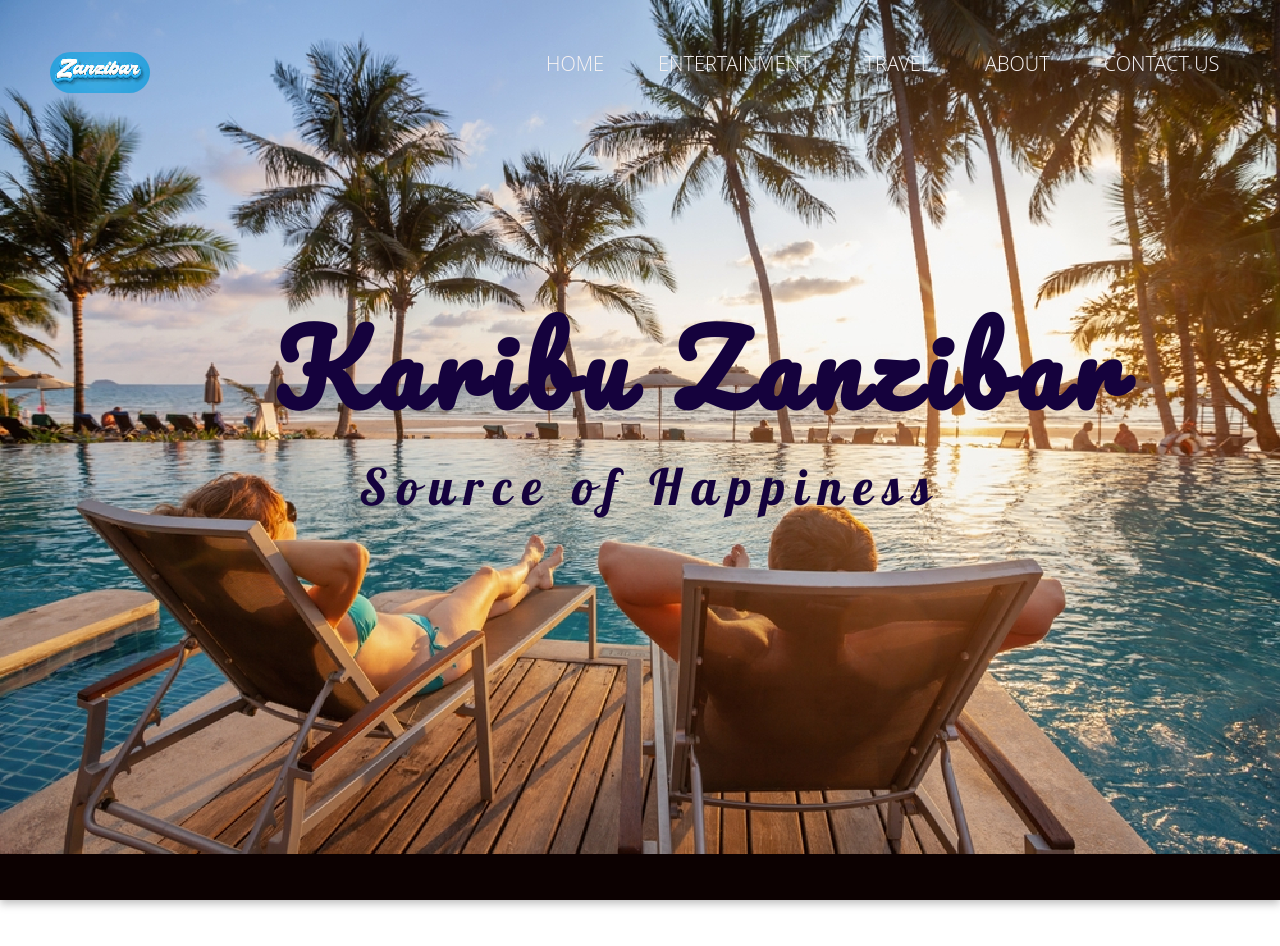
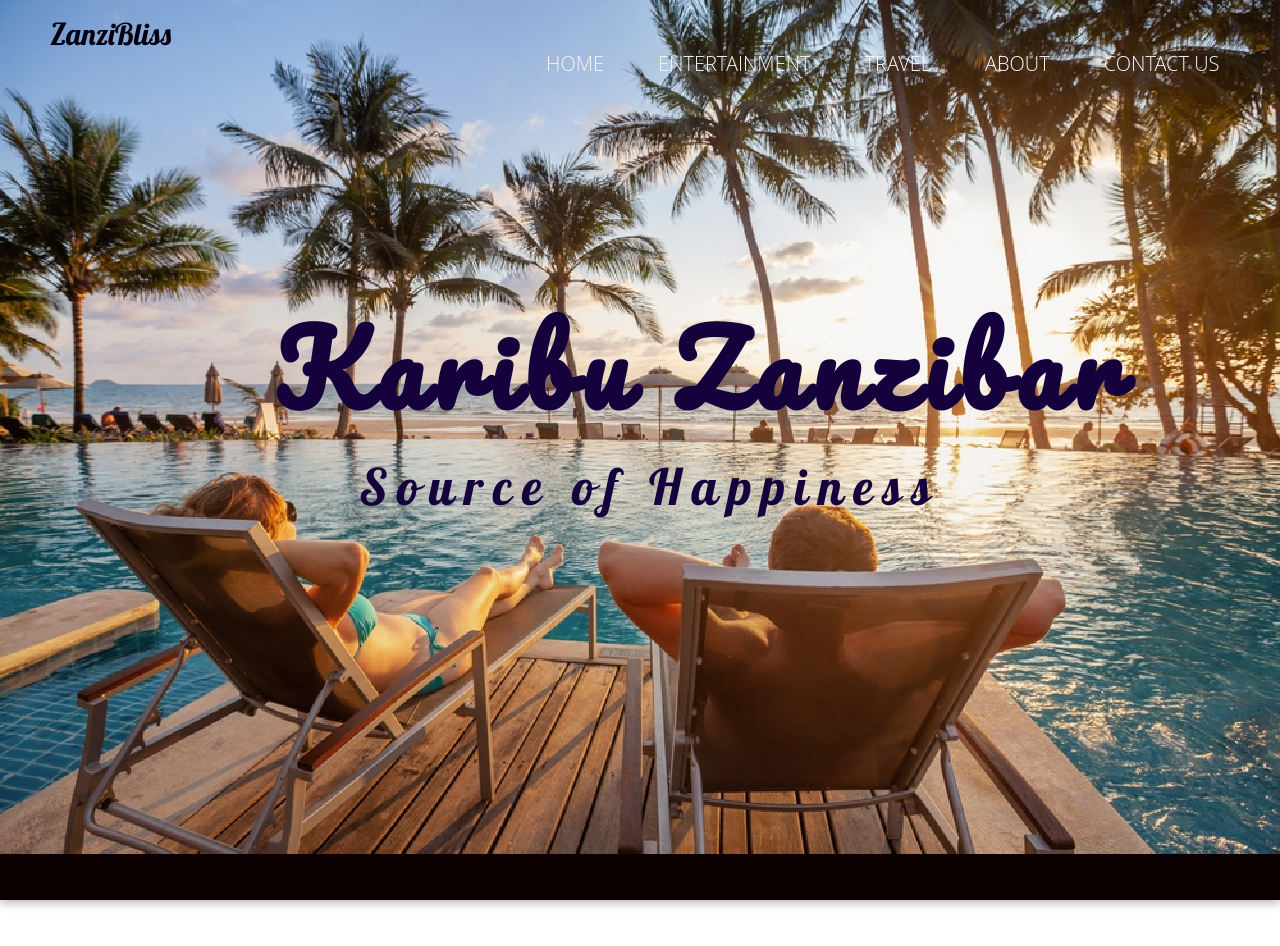
Before and after one commit to mulimuoki001/alu-higher_level_programming, a plain HTML site: page web.html in a window 1280 px wide. Drawn offline with Linux system fonts and the light colour scheme.

Commit message:
css and html codes

```diff
--- a/web.html
+++ b/web.html
@@ -20,8 +20,7 @@
   <body>
     <header class="header">
       <div class="logo">
-        <img src="pictures/logo.jpeg" />
-        <p></p>
+        <p>ZanziBliss</p>
       </div>
 
       <div class="menu">
```
